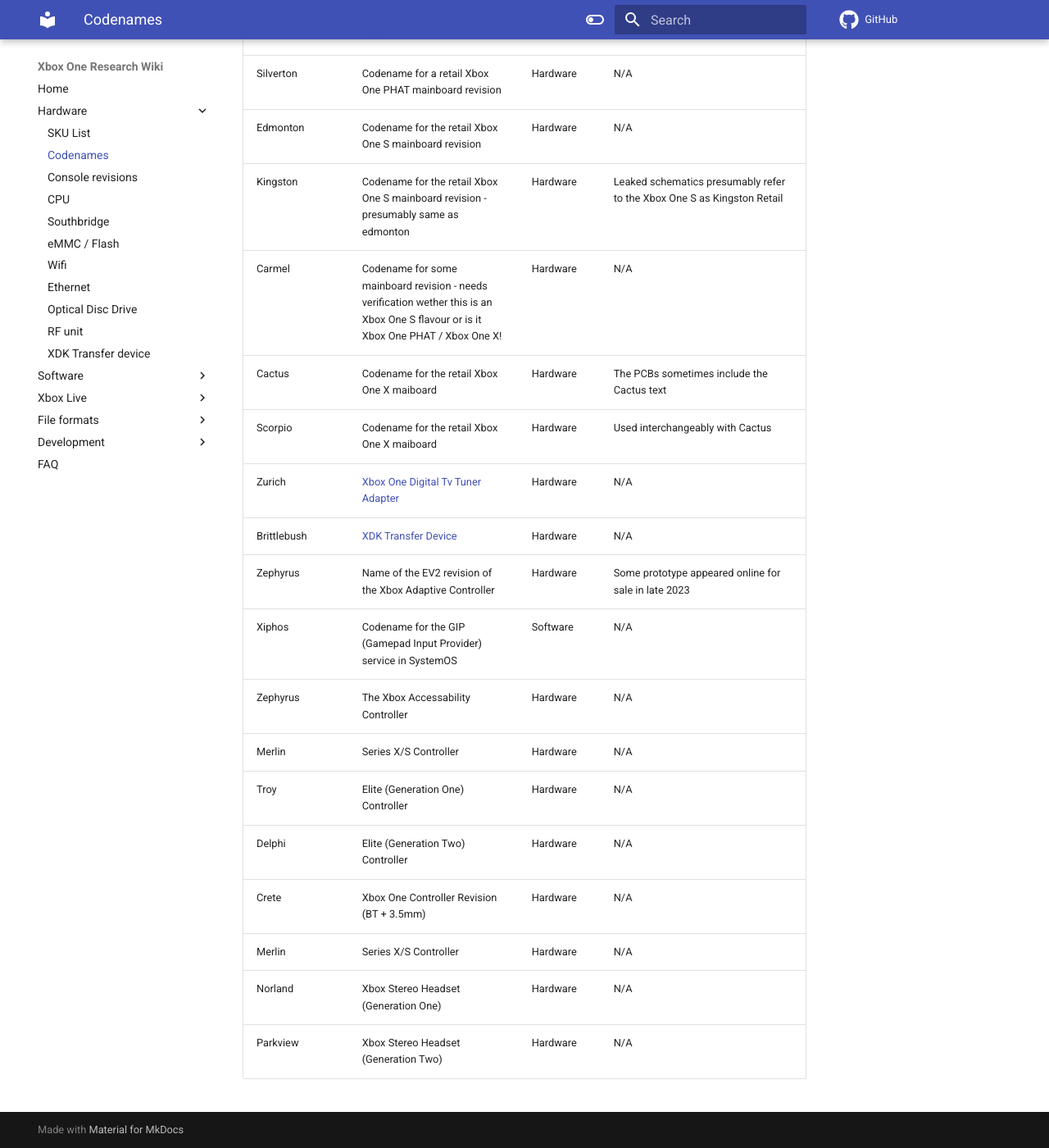
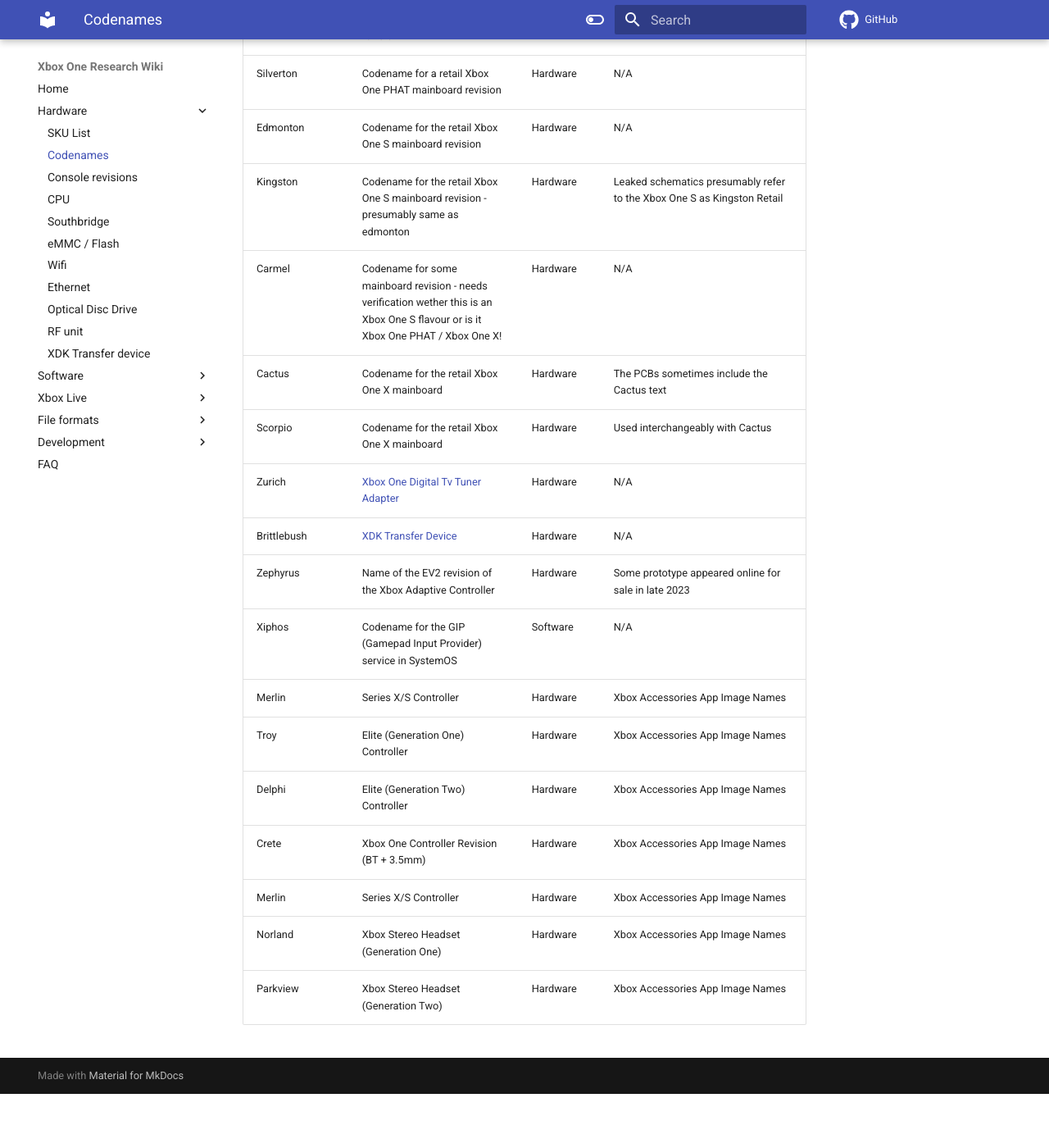
Before and after one commit to xboxoneresearch/wiki, an MkDocs documentation site: the page built from docs/codenames.md, in a window 1280 px wide and 1400 px high, scrolled down 1267 px. Shown: the whole window at 82% size. Built offline with MkDocs 1.6.1 and Material for MkDocs 9.7.7, drawn with Linux system fonts in a browser that asks for light colours; comment, search, counter and statistics services are not loaded; after the commit the page ends 2601 px from its top, so only the background shows below that.

Commit message:
Synced and minor codenames.md corrections

```diff
--- a/docs/codenames.md
+++ b/docs/codenames.md
@@ -21,17 +21,16 @@
 | Edmonton | Codename for the retail Xbox One S mainboard revision | Hardware | N/A |
 | Kingston | Codename for the retail Xbox One S mainboard revision - presumably same as edmonton | Hardware | Leaked schematics presumably refer to the Xbox One S as Kingston Retail |
 | Carmel | Codename for some mainboard revision - needs verification wether this is an Xbox One S flavour or is it Xbox One PHAT / Xbox One X! | Hardware | N/A |
-| Cactus | Codename for the retail Xbox One X maiboard | Hardware | The PCBs sometimes include the Cactus text |
-| Scorpio | Codename for the retail Xbox One X maiboard | Hardware | Used interchangeably with Cactus |
+| Cactus | Codename for the retail Xbox One X mainboard | Hardware | The PCBs sometimes include the Cactus text |
+| Scorpio | Codename for the retail Xbox One X mainboard | Hardware | Used interchangeably with Cactus |
 | Zurich | [Xbox One Digital Tv Tuner Adapter](https://www.amazon.de/Xbox-One-Digital-TV-Tuner/dp/B00E97HVJI)   |  Hardware | N/A |
 | Brittlebush | [XDK Transfer Device](xdk_transfer.md)   |  Hardware | N/A |
 | Zephyrus | Name of the EV2 revision of the Xbox Adaptive Controller | Hardware | Some prototype appeared online for sale in late 2023 |
 | Xiphos | Codename for the GIP (Gamepad Input Provider) service in SystemOS |  Software | N/A |
-| Zephyrus | The Xbox Accessability Controller | Hardware | N/A |
-| Merlin | Series X/S Controller | Hardware | N/A |
-| Troy | Elite (Generation One) Controller | Hardware | N/A |
-| Delphi | Elite (Generation Two) Controller | Hardware | N/A |
-| Crete | Xbox One Controller Revision (BT + 3.5mm) | Hardware | N/A |
-| Merlin | Series X/S Controller | Hardware | N/A |
-| Norland | Xbox Stereo Headset (Generation One) | Hardware | N/A |
-| Parkview | Xbox Stereo Headset (Generation Two) | Hardware | N/A |
+| Merlin | Series X/S Controller | Hardware | Xbox Accessories App Image Names |
+| Troy | Elite (Generation One) Controller | Hardware | Xbox Accessories App Image Names |
+| Delphi | Elite (Generation Two) Controller | Hardware | Xbox Accessories App Image Names |
+| Crete | Xbox One Controller Revision (BT + 3.5mm) | Hardware | Xbox Accessories App Image Names |
+| Merlin | Series X/S Controller | Hardware | Xbox Accessories App Image Names |
+| Norland | Xbox Stereo Headset (Generation One) | Hardware | Xbox Accessories App Image Names |
+| Parkview | Xbox Stereo Headset (Generation Two) | Hardware | Xbox Accessories App Image Names |
```
